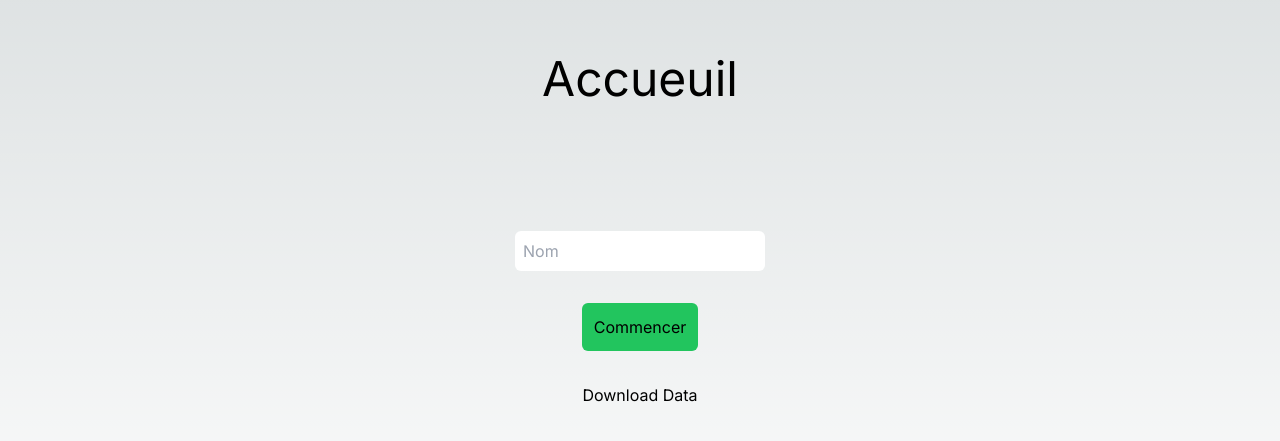
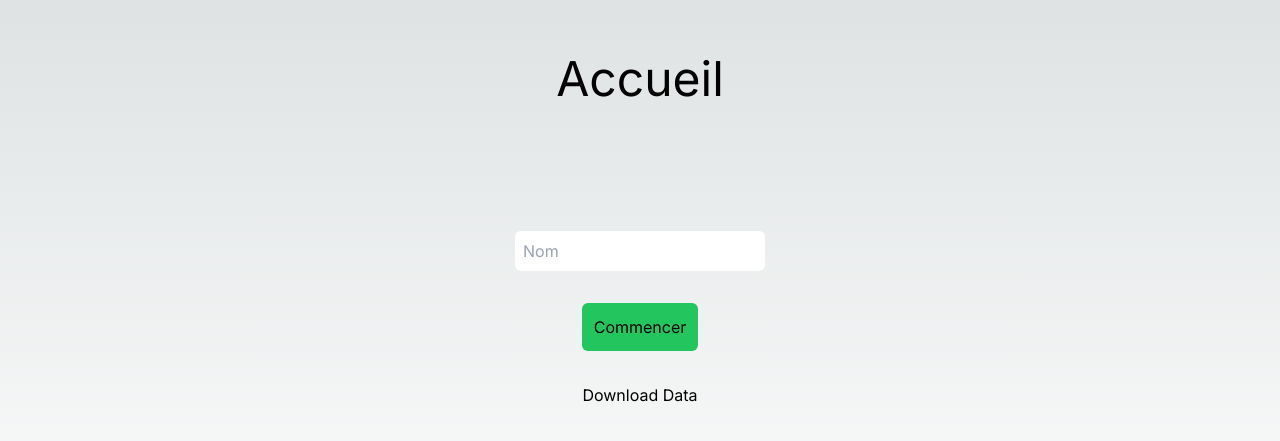
Before and after one commit to Unluquy/SiteGolden, a Next.js app: page / in a window 1280 px wide. Shown: the part 169-610 px from the top of the page. Built offline with nearby package versions, Linux system fonts and the light colour scheme.

Commit message:
Update page.js

```diff
--- a/src/app/page.js
+++ b/src/app/page.js
@@ -131,7 +131,7 @@ export default function Home() {
   return (
     <main className="flex flex-col items-center justify-center p-24 h-screen [&>*]:m-4 ">
 
-        <h1 className=" text-5xl pb-24">Accueuil</h1>
+        <h1 className=" text-5xl pb-24">Accueil</h1>
         <input
           type="text"
           value={inputValue}
```
